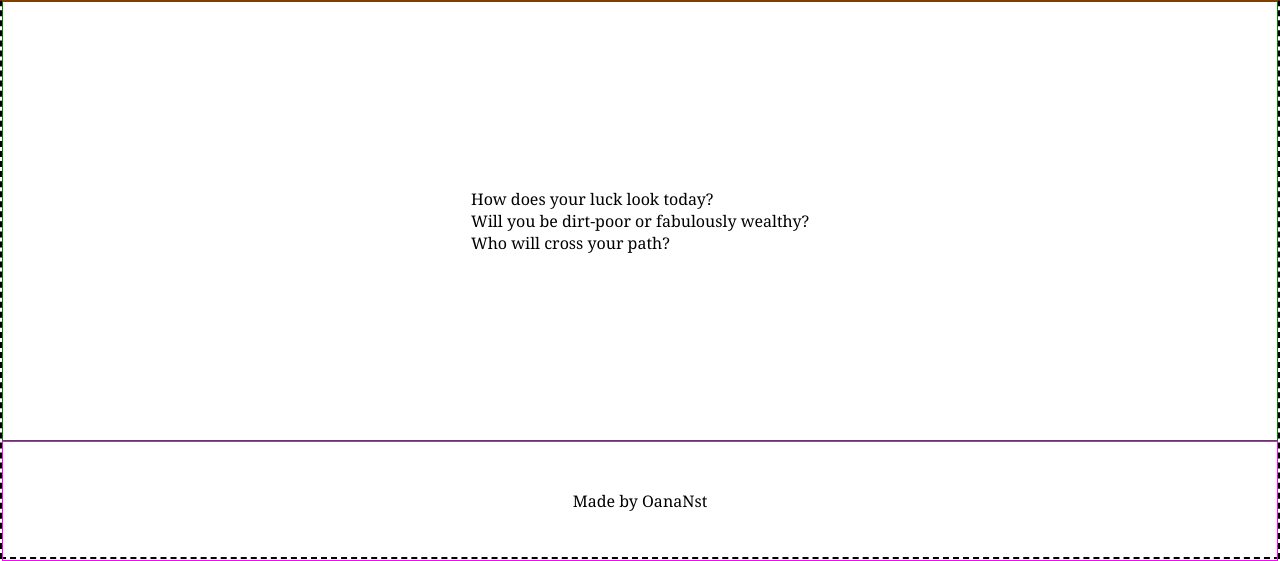
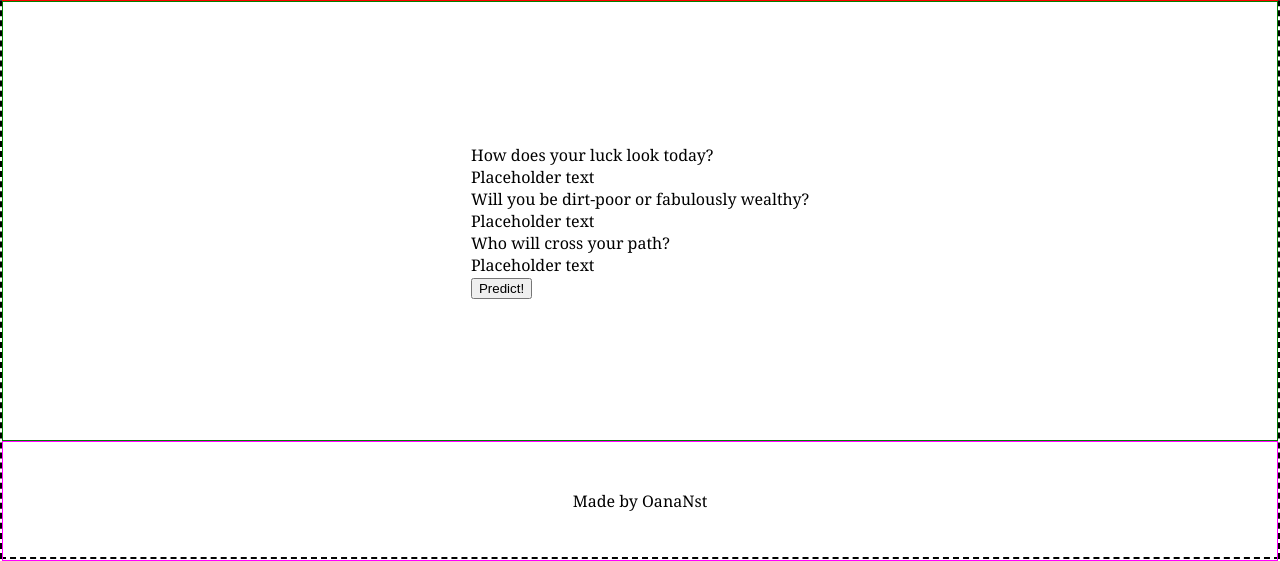
Before and after one commit to OanaNst/message-generator, a plain HTML site: page index.html in a window 1280 px wide. Shown: the part 241-802 px from the top of the page. Drawn offline with Linux system fonts and the light colour scheme.

Commit message:
Add placeholder text and button to predict

```diff
--- a/index.html
+++ b/index.html
@@ -14,16 +14,17 @@
       <div class="container">
         <div class="luck-container">
           <p>How does your luck look today?</p>
-          <p id="luck-prediction"></p>
+          <p id="luck-prediction">Placeholder text</p>
         </div>
         <div class="money-container">
           <p>Will you be dirt-poor or fabulously wealthy?</p>
-          <p id="money-prediction"></p>
+          <p id="money-prediction">Placeholder text</p>
         </div>
         <div class="people-container">
           <p>Who will cross your path?</p>
-          <p id="people-prediction"></p>
+          <p id="people-prediction">Placeholder text</p>
         </div>
+        <button id="generatePrediction">Predict!</button>
       </div>
     </main>
     <footer>
```
